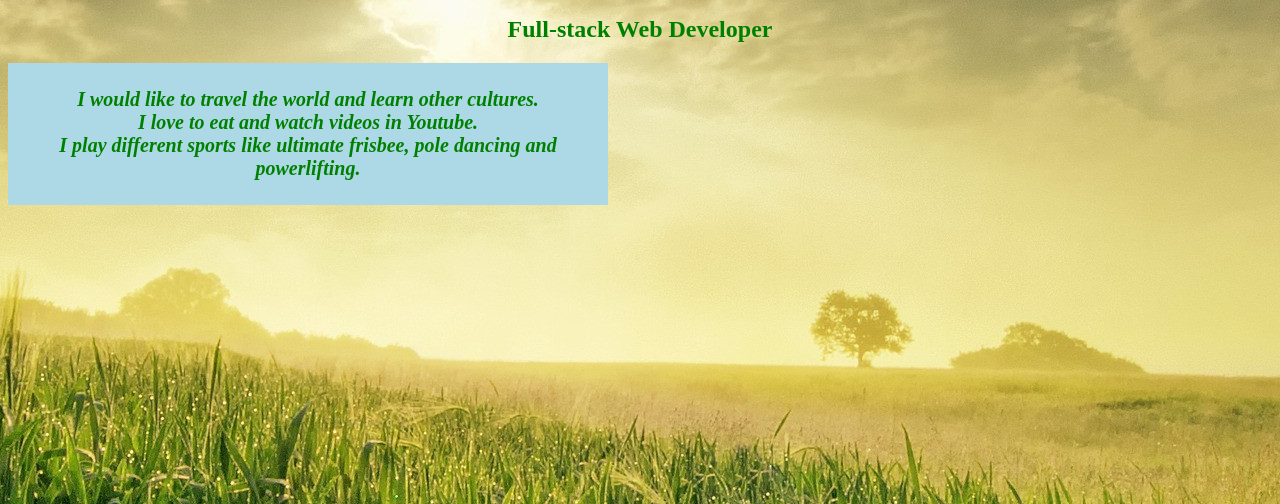
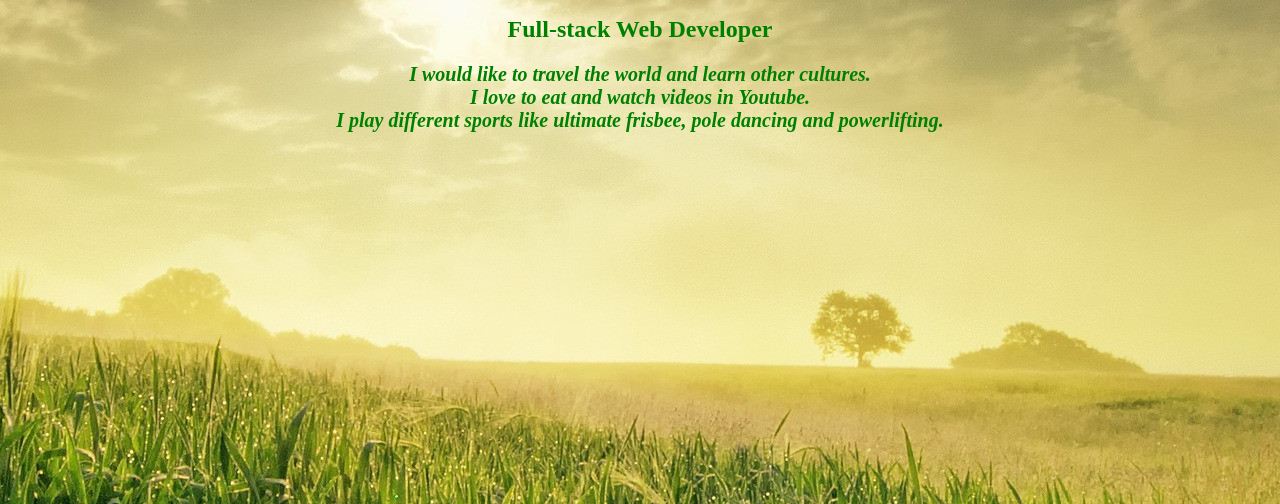
Before and after one commit to ReahSupnet/webdevPort, a plain HTML site: page index.html in a window 1280 px wide. Shown: the part 296-800 px from the top of the page. Drawn offline with Linux system fonts and the light colour scheme; a web font is replaced by a local one.

Commit message:
Commented out some lines

```diff
--- a/style.css
+++ b/style.css
@@ -28,10 +28,10 @@ h2{
 	font-weight: bold;
 	color: 	green;
 	font-size: 20px;
-	width: 600px;
-    padding: 25px;
-    box-sizing: border-box;
-    background-color: lightblue;
+	/* width: 600px;
+        padding: 25px;
+        box-sizing: border-box;
+        background-color: lightblue; */
 
 }
 
```
